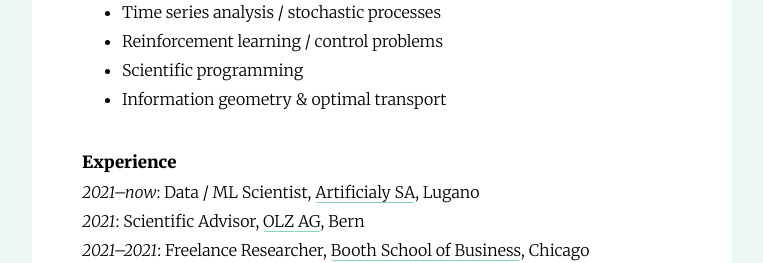
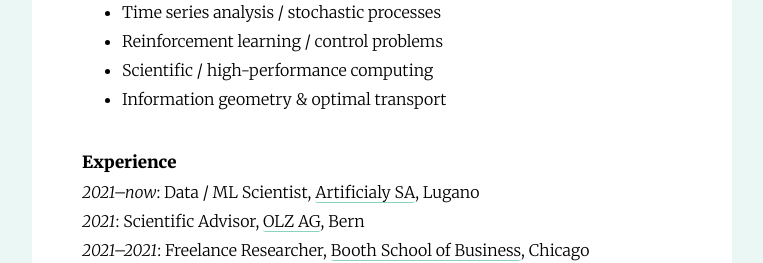
Before and after one commit to simsurace/simsurace.github.io, a Jekyll site: the page built from index.md, in a window 1280 px wide, cut to the strip 250-513 px from the top of the page. Shown: the whole strip, without its empty margins (258-1021 px from the left). Built offline with Jekyll 4.4.1, drawn with Linux system fonts in a browser that asks for light colours.

Commit message:
Improve wording

```diff
--- a/index.md
+++ b/index.md
@@ -13,7 +13,7 @@ title: home
 ## Interests
 - Time series analysis / stochastic processes
 - Reinforcement learning / control problems
-- Scientific programming
+- Scientific / high-performance computing
 - Information geometry & optimal transport
 
 ## Experience
```
